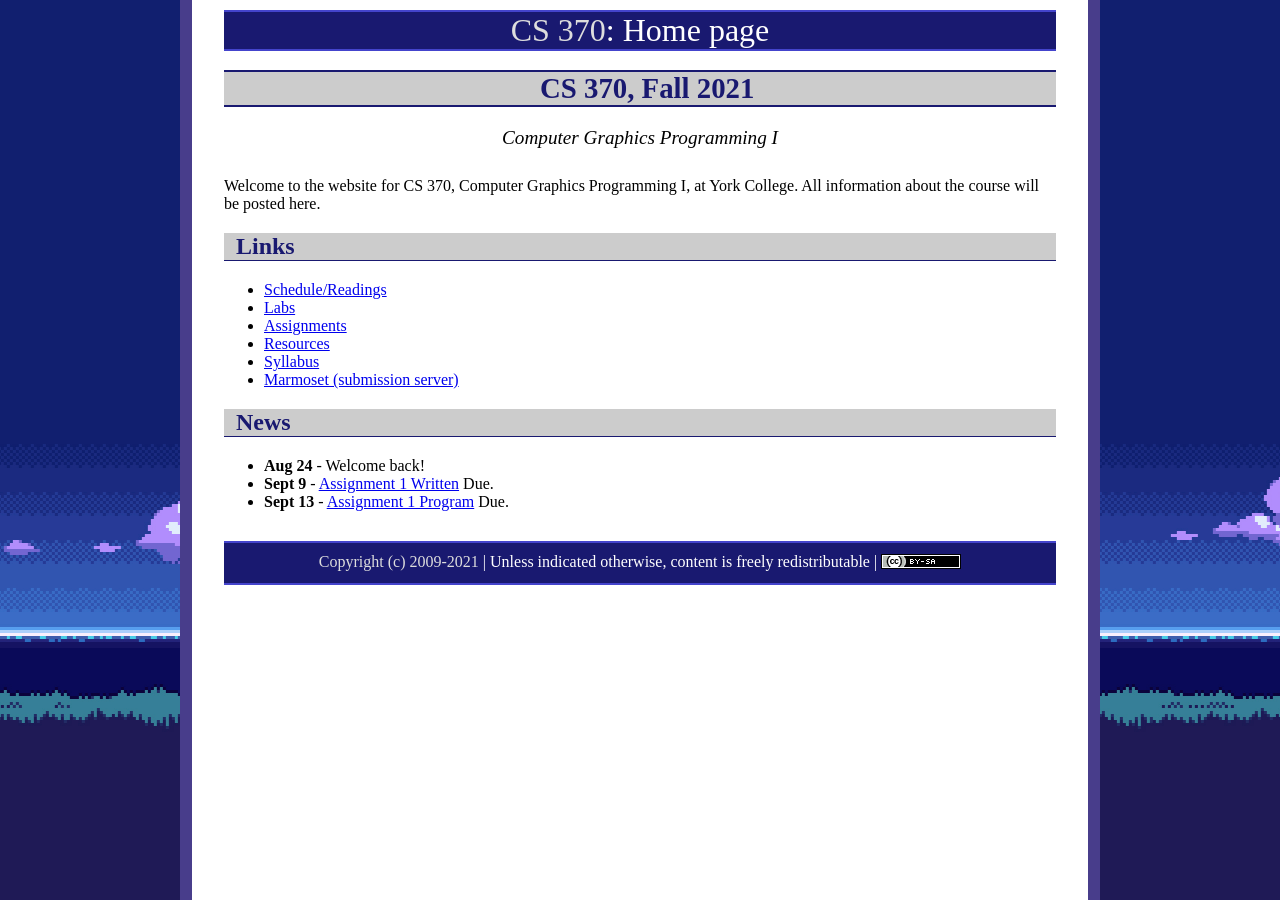
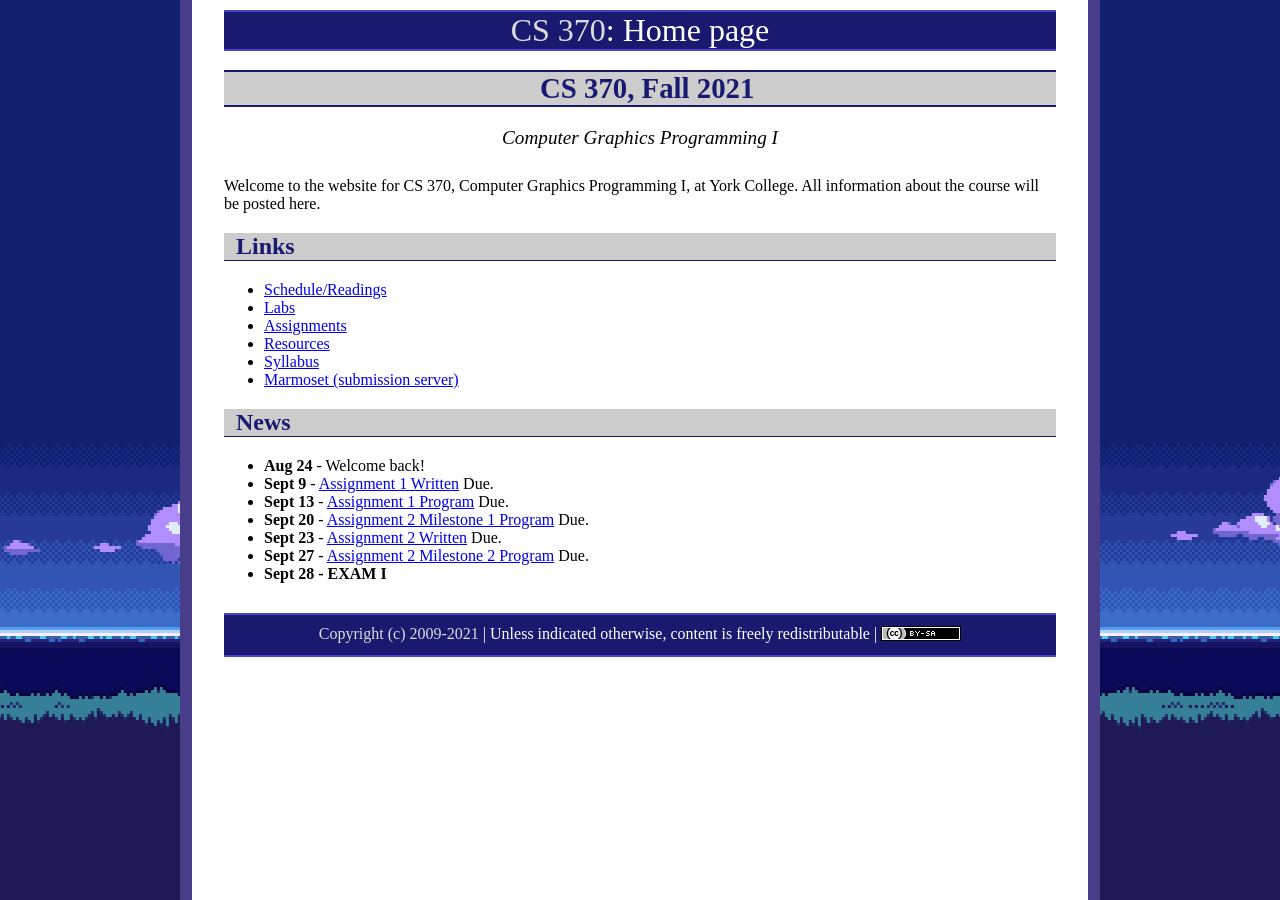
Before and after one commit to ycpcs/cs370-fall2021, a Jekyll site: the page built from index.md, in a window 1280 px wide. Built offline with Jekyll 4.4.1, drawn with Linux system fonts in a browser that asks for light colours.

Commit message:
update index
update index

```diff
--- a/index.md
+++ b/index.md
@@ -22,6 +22,10 @@ Welcome to the website for CS 370, Computer Graphics Programming I, at York Coll
 * **Aug 24** - Welcome back!
 * **Sept 9** - [Assignment 1 Written](assign/assign01.html) Due.
 * **Sept 13** - [Assignment 1 Program](assign/assign01.html) Due.
+* **Sept 20** - [Assignment 2 Milestone 1 Program](assign/assign02.html) Due.
+* **Sept 23** - [Assignment 2 Written](assign/assign02.html) Due.
+* **Sept 27** - [Assignment 2 Milestone 2 Program](assign/assign02.html) Due.
+* **Sept 28 - EXAM I**
 
 <!--
 * **Sept 10** - [Assignment 1 Written](assign/assign01.html) Due.
```
